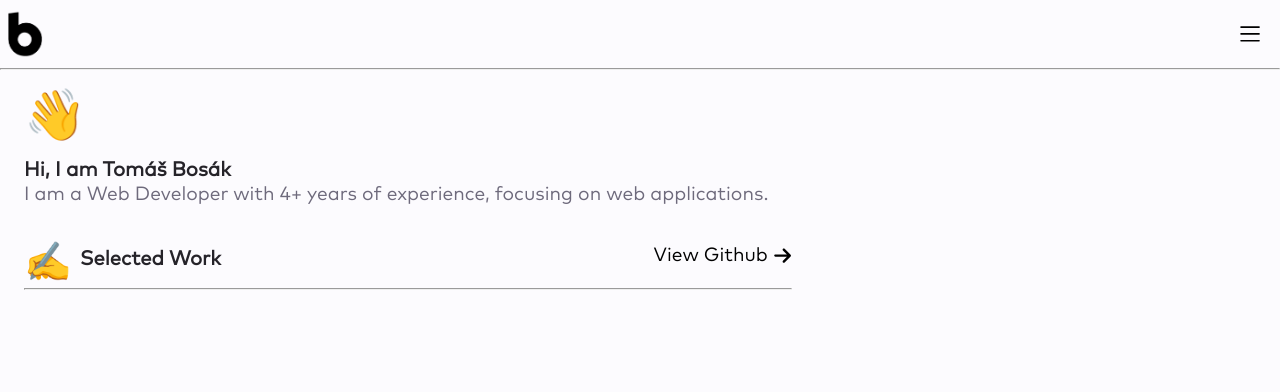
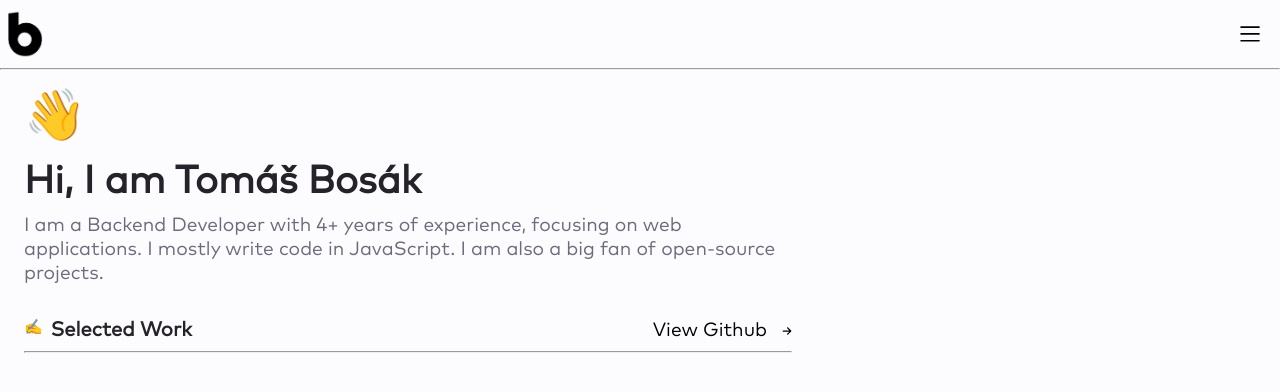
Before and after one commit to TomBos/Bosic.xyz, a React (Vite) app in the folder frontend/: page / in a window 1280 px wide. Shown: the top 392 px of the page. Built offline with nearby package versions, Linux system fonts and the light colour scheme.

Commit message:
Domain: Issued

```diff
--- a/frontend/index.html
+++ b/frontend/index.html
@@ -5,12 +5,12 @@
   <meta charset="UTF-8" />
   <link rel="icon" type="image/svg+xml" href="/vite.svg" />
   <meta name="viewport" content="width=device-width, initial-scale=1.0" />
-  <link rel="stylesheet" href="https://unicons.iconscout.com/release/v4.0.8/css/line.css">
 
   <title> Tomáš Bosák - Junior Developer </title>
 </head>
 
 <body>
+  <!-- flag{3e3eaaa3-6871-43b2-af6b-fc888a1ec2f0} -->
   <div id="root"></div>
   <script type="module" src="/src/main.jsx"></script>
 </body>
--- a/frontend/src/components/hero/hero.jsx
+++ b/frontend/src/components/hero/hero.jsx
@@ -1,13 +1,15 @@
 import "./hero.scss";
 
 function Hero() {
+
 	return (
 		<>
 			<strong className="emoji">👋</strong>
-			<h1 className="heading">Hi, I am Tomáš Bosák</h1>
+			<h1 className="heading__hero">Hi, I am Tomáš Bosák</h1>
 			<p>
-				I am a Web Developer with 4+ years of experience, focusing on web
-				applications.
+				I am a Backend Developer with 4+ years of experience, focusing on web
+				applications. I mostly write code in JavaScript. I am also a big fan of
+				open-source projects.
 			</p>
 		</>
 	);
--- a/frontend/src/components/hero/hero.scss
+++ b/frontend/src/components/hero/hero.scss
@@ -1,4 +1,4 @@
-.heading{
+.heading__hero{
     margin-top: .5rem;
     margin-bottom: .5rem;
 }
--- a/frontend/src/components/portfolio/portfolio.jsx
+++ b/frontend/src/components/portfolio/portfolio.jsx
@@ -7,7 +7,7 @@ function Portfolio() {
 			<div className="flex__container">
 				<div className="emoji__container">
 					<h1 className="heading__emoji">✍️</h1>
-					<h1 className="heading">Selected Work</h1>
+					<h1 className="heading__portfolio">Selected Work</h1>
 				</div>
 				<div className="links__container">
 					<a
--- a/frontend/src/components/portfolio/portfolio.scss
+++ b/frontend/src/components/portfolio/portfolio.scss
@@ -1,42 +1,45 @@
 .flex__container {
     display: flex;
+    gap: 1rem;
     justify-content: space-between;
-    align-items: center;
     padding-top: 2rem;
-    padding-bottom: 1rem;
+    padding-bottom: .5rem;
 }
 
 .emoji__container {
     display: flex;
     align-items: flex-start;
-    margin-right: 10px; /* Adjust margin as needed */
+    margin-right: 15px;
     margin-bottom: 0;
 }
 
 
 .heading__emoji{
-    height: 20px;
+    height: 0px;
+    font-size: 15px;
     padding-right: .5rem;
-
+    margin-bottom: 0rem;
 }
 
-.heading{
-
-    margin-bottom: 0;
+.heading__portfolio{
+    margin-bottom: 0px;
     font-size: 20px;
 }
 
 .links__container {
     display: flex;
-    align-items: center; /* Center items vertically */
+    align-items: center;
+    justify-content: flex-end;
 }
 
 .href {
-    padding-right: 5px;
+    padding-right: 15px;
     text-decoration: none;
     color: black;
 }
 
 .arrow__icon {
     color: black;
+    font-size: 10px;
+    font-weight: bold;
 }
```
